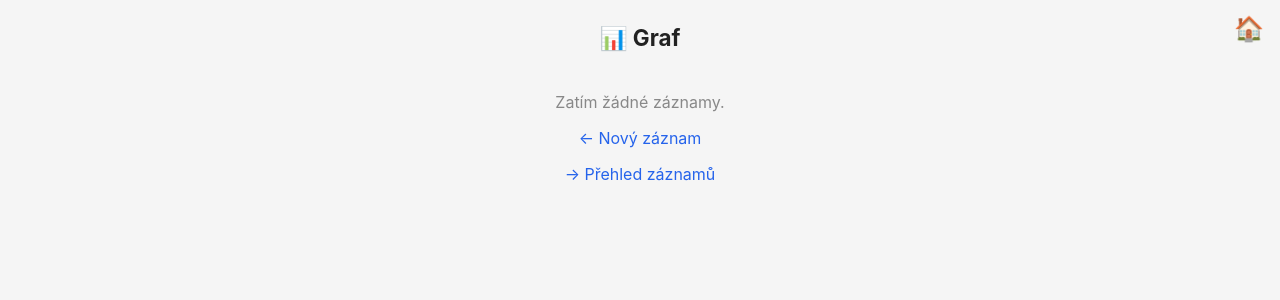
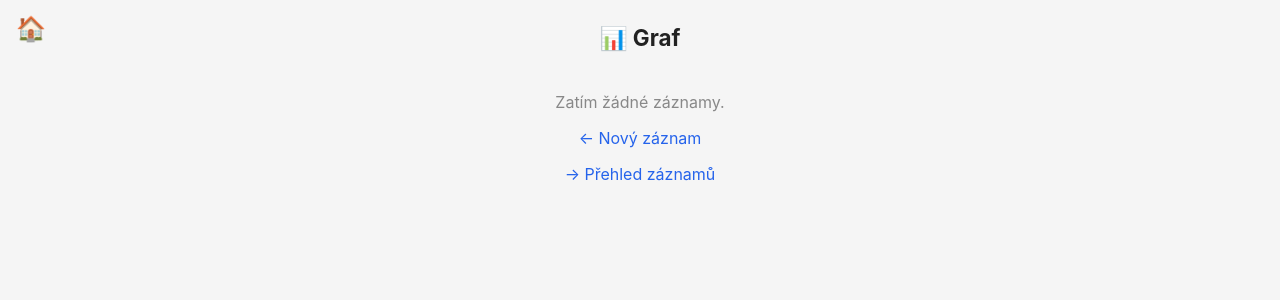
Before and after one commit to tjmnmk/dite_zaznamy_mliko, a Flask app: page /graf in a window 1280 px wide. Shown: the top 300 px of the page. Run offline with Flask 3, Linux system fonts and the light colour scheme; data that the repository does not hold is empty.

Commit message:
domek vlevo

```diff
--- a/templates/deni_prehled.html
+++ b/templates/deni_prehled.html
@@ -13,7 +13,7 @@
         }
         .container { max-width: 480px; margin: 0 auto; }
         h1 { font-size: 1.4rem; text-align: center; margin: 8px 0 20px; }
-        .domu { position: absolute; top: 14px; right: 16px; font-size: 1.5rem; color: #2563eb; text-decoration: none; }
+        .domu { position: absolute; top: 14px; left: 16px; font-size: 1.5rem; color: #2563eb; text-decoration: none; }
         table {
             width: 100%; border-collapse: collapse; background: #fff;
             border-radius: 8px; overflow: hidden;
--- a/templates/graf.html
+++ b/templates/graf.html
@@ -13,7 +13,7 @@
         }
         .container { max-width: 480px; margin: 0 auto; }
         h1 { font-size: 1.4rem; text-align: center; margin: 8px 0 20px; }
-        .domu { position: absolute; top: 14px; right: 16px; font-size: 1.5rem; color: #2563eb; text-decoration: none; }
+        .domu { position: absolute; top: 14px; left: 16px; font-size: 1.5rem; color: #2563eb; text-decoration: none; }
         img.graf { width: 100%; border-radius: 8px; background: #fff; }
         .prazdno { text-align: center; color: #888; margin-top: 40px; }
         .odkaz { display: block; text-align: center; margin-top: 16px; color: #2563eb; text-decoration: none; }
--- a/templates/prehled.html
+++ b/templates/prehled.html
@@ -13,7 +13,7 @@
         }
         .container { max-width: 480px; margin: 0 auto; }
         h1 { font-size: 1.4rem; text-align: center; margin: 8px 0 20px; }
-        .domu { position: absolute; top: 14px; right: 16px; font-size: 1.5rem; color: #2563eb; text-decoration: none; }
+        .domu { position: absolute; top: 14px; left: 16px; font-size: 1.5rem; color: #2563eb; text-decoration: none; }
         .zaznam {
             background: #fff; border-radius: 8px; padding: 12px 14px;
             margin: 8px 0; border-left: 4px solid #2563eb;
```
